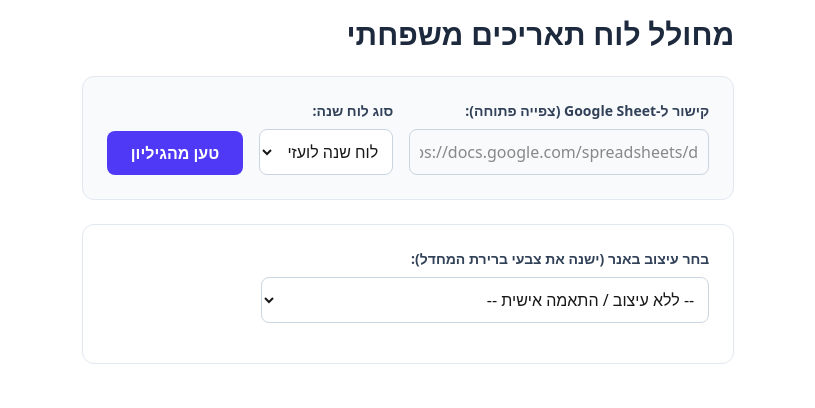
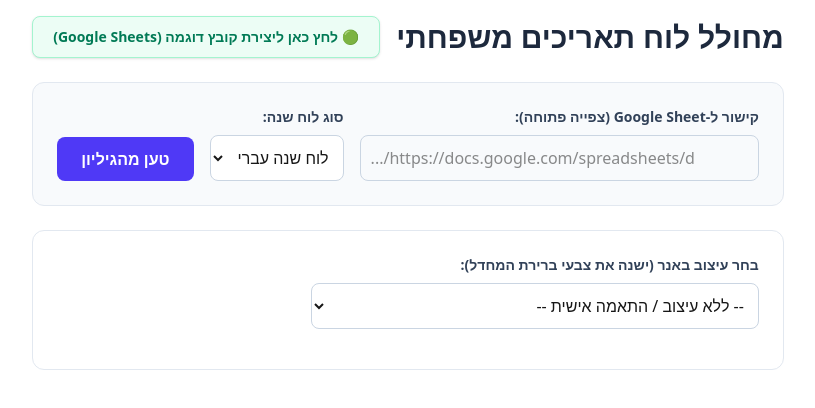
Before and after one commit to ShemuelUriyaAschkenazy/family_calendar_design, a Next.js app: page / in a window 1280 px wide. Shown: the top 408 px of the page, without its empty margins (232-1047 px from the left). Built offline with nearby package versions, Linux system fonts and the light colour scheme.

Commit message:
file to copy

```diff
--- a/app/page.tsx
+++ b/app/page.tsx
@@ -131,7 +131,7 @@ export default function CalendarBuilder() {
   const [sheetUrl, setSheetUrl] = useState("");
   const [loading, setLoading] = useState(false);
   const [calendarType, setCalendarType] = useState<"gregorian" | "hebrew">(
-    "gregorian",
+    "hebrew",
   );
   const [rawData, setRawData] = useState<RawEvent[]>([]);
   const [processedCalendar, setProcessedCalendar] = useState<
@@ -559,9 +559,19 @@ export default function CalendarBuilder() {
       className="p-4 max-w-full mx-auto text-right"
       style={{ direction: "rtl", fontFamily: selectedFont }}
     >
-      <h1 className="text-3xl font-bold mb-6 text-slate-800 px-4">
-        מחולל לוח תאריכים משפחתי
-      </h1>
+      <div className="flex flex-col sm:flex-row justify-between items-start sm:items-center gap-4 mb-6 px-4">
+        <h1 className="text-3xl font-bold text-slate-800">
+          מחולל לוח תאריכים משפחתי
+        </h1>
+        <a
+          href="https://docs.google.com/spreadsheets/d/1rbCMUSLySLr5LoaMO_TSBYJIZjKVlTagOCf_bRUmOqc/copy"
+          target="_blank"
+          rel="noopener noreferrer"
+          className="bg-emerald-50 text-emerald-700 hover:bg-emerald-100 border border-emerald-200 font-bold py-2.5 px-5 rounded-lg transition text-sm flex items-center gap-2 shadow-sm"
+        >
+          🟢 לחץ כאן ליצירת קובץ דוגמה (Google Sheets)
+        </a>
+      </div>
 
       <div className="bg-slate-50 p-6 rounded-xl border border-slate-200 mb-6 flex flex-wrap gap-4 items-end mx-4">
         <div className="flex-1 min-w-[300px]">
```
